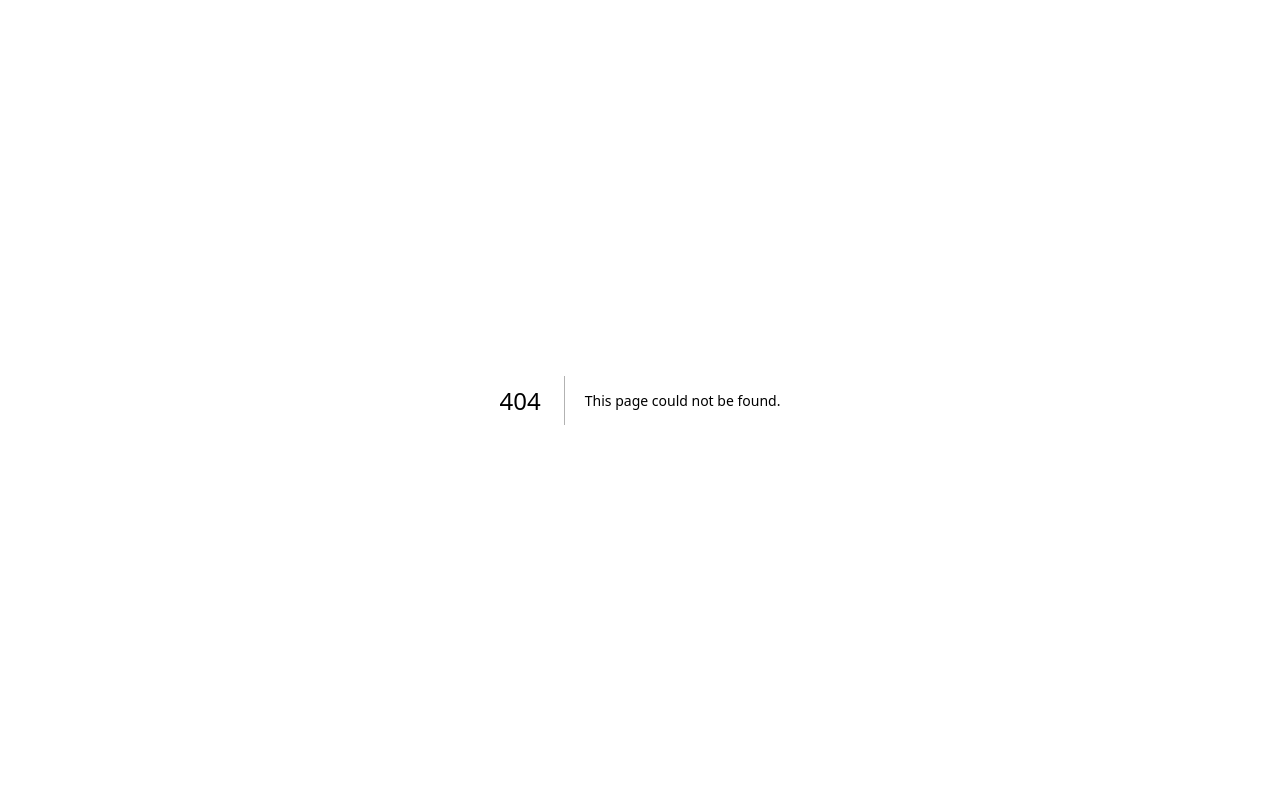
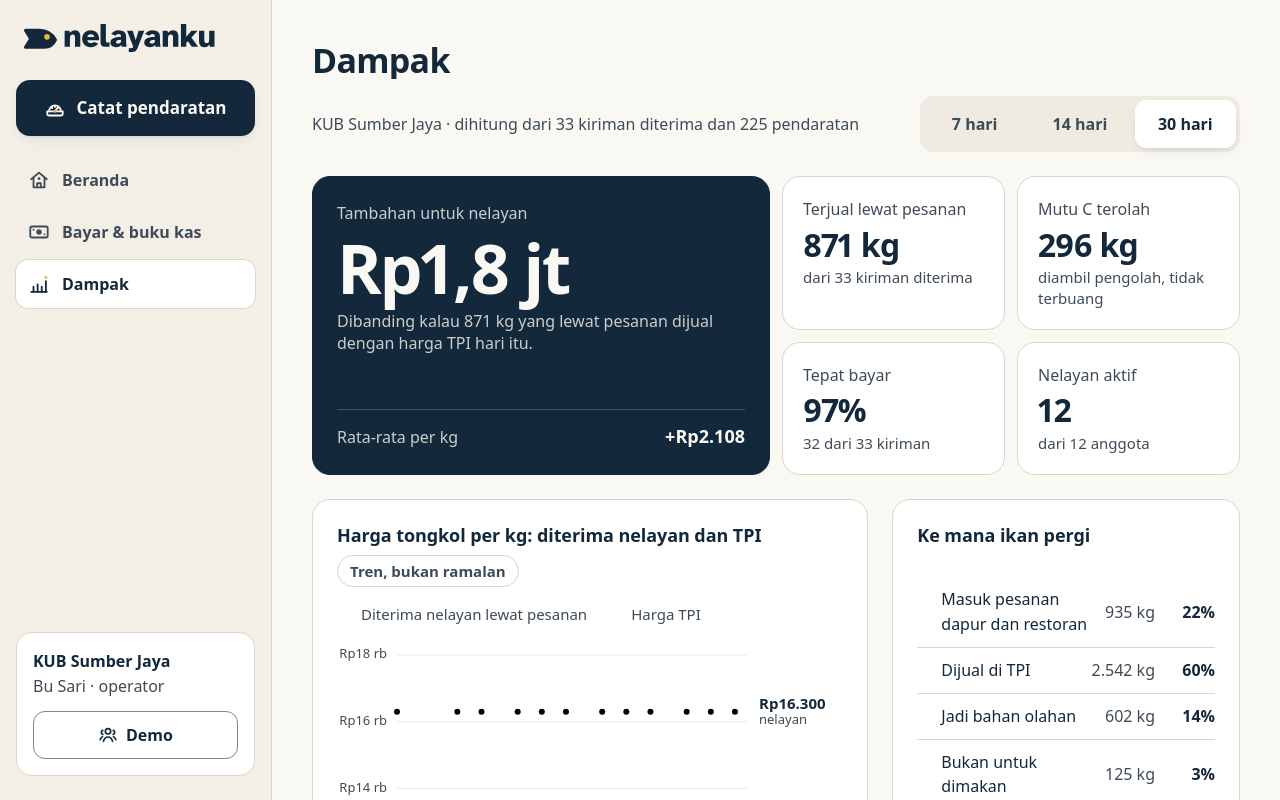
Before and after one commit to astrorehan/nelayanku, a Next.js app: page /kub/dampak in a window 1280 px wide. Before the commit this address had no page. Shown: the top 800 px of the page. Built offline with nearby package versions, Linux system fonts and the light colour scheme; a web font is replaced by a local one.

Commit message:
feat(dampak): halaman dampak dengan angka utama dan rentang waktu

```diff
--- /dev/null
+++ b/src/app/kub/dampak/page.tsx
@@ -0,0 +1,8 @@
+import type { Metadata } from "next";
+import { ImpactView } from "@/components/impact/impact-view";
+
+export const metadata: Metadata = { title: "Dampak" };
+
+export default function ImpactPage() {
+  return <ImpactView />;
+}
--- /dev/null
+++ b/src/components/impact/impact-view.tsx
@@ -0,0 +1,93 @@
+"use client";
+
+import { useState, type ReactNode } from "react";
+import { OperatorTopBar } from "@/components/operator/operator-shell";
+import { Segmented } from "@/components/ui/choices";
+import { Card, Pill, SourceNote } from "@/components/ui/surface";
+import { useDemoDatabase, useDemoNow } from "@/data/demo-data-provider";
+import { addDays, localDateOf } from "@/data/demo-clock";
+import { impactMetrics } from "@/data/queries/impact";
+import { formatKg, formatNumber, formatPercent, formatRupiah, formatRupiahCompact } from "@/lib/format";
+import { DestinationSplit } from "./destination-split";
+import { PriceTrendChart } from "./price-trend-chart";
+
+type RangeDays = "7" | "14" | "30";
+
+const RANGE_OPTIONS: Array<{ value: RangeDays; title: string }> = [
+  { value: "7", title: "7 hari" },
+  { value: "14", title: "14 hari" },
+  { value: "30", title: "30 hari" },
+];
+
+function StatTile({ label, value, note }: { label: string; value: ReactNode; note: string }) {
+  return (
+    <Card className="flex flex-col gap-1.5 p-4 sm:p-5">
+      <span className="text-ink-2">{label}</span>
+      <span className="type-figure-stat">{value}</span>
+      <span className="text-[0.9375rem] leading-snug text-ink-2">{note}</span>
+    </Card>
+  );
+}
+
+export function ImpactView() {
+  const db = useDemoDatabase();
+  const now = useDemoNow();
+  const [rangeDays, setRangeDays] = useState<RangeDays>("30");
+  const toDate = localDateOf(now);
+  const metrics = impactMetrics(db, { fromDate: addDays(toDate, -(Number(rangeDays) - 1)), toDate });
+  const { onTimePayments, activeFishers } = metrics;
+
+  return (
+    <>
+      <OperatorTopBar title="Dampak" subtitle={<span className="lg:hidden">{db.kub.name}</span>} />
+      <main className="mx-auto flex w-full max-w-6xl flex-col gap-6 px-4 pb-8 pt-4 sm:px-6 lg:px-10 lg:pt-0">
+        <div className="flex flex-wrap items-center justify-between gap-3">
+          <p className="text-ink-2">
+            {db.kub.name} · dihitung dari {formatNumber(metrics.deliveredBatchCount)} kiriman diterima dan {formatNumber(metrics.landingCount)} pendaratan
+          </p>
+          <Segmented label="Rentang waktu" value={rangeDays} onChange={setRangeDays} options={RANGE_OPTIONS} className="w-full sm:w-80" />
+        </div>
+
+        <section aria-label="Angka utama" className="grid grid-cols-2 gap-3 lg:grid-cols-4">
+          <Card tone="ink" className="col-span-2 flex flex-col gap-2 p-5 sm:p-6 lg:row-span-2">
+            <span className="text-paper/80">Tambahan untuk nelayan</span>
+            <span className="type-figure-hero text-paper">{formatRupiahCompact(metrics.extraIncomeVsPortPrice)}</span>
+            <span className="leading-snug text-paper/80">
+              Dibanding kalau {formatKg(metrics.kgSoldViaOrders)} yang lewat pesanan dijual dengan harga TPI hari itu.
+            </span>
+            {metrics.kgSoldViaOrders > 0 && (
+              <span className="mt-auto flex items-baseline justify-between gap-3 border-t border-paper/20 pt-3 text-paper/80">
+                Rata-rata per kg
+                <b className="tabular text-lg text-paper">+{formatRupiah(Math.round(metrics.extraIncomeVsPortPrice / metrics.kgSoldViaOrders))}</b>
+              </span>
+            )}
+          </Card>
+          <StatTile label="Terjual lewat pesanan" value={formatKg(metrics.kgSoldViaOrders)} note={`dari ${formatNumber(metrics.deliveredBatchCount)} kiriman diterima`} />
+          <StatTile label="Mutu C terolah" value={formatKg(metrics.processedKg)} note="diambil pengolah, tidak terbuang" />
+          <StatTile
+            label="Tepat bayar"
+            value={onTimePayments.total ? formatPercent(onTimePayments.onTime / onTimePayments.total) : "—"}
+            note={`${onTimePayments.onTime} dari ${onTimePayments.total} kiriman`}
+          />
+          <StatTile label="Nelayan aktif" value={formatNumber(activeFishers.active)} note={`dari ${activeFishers.total} anggota`} />
+        </section>
+
+        <div className="grid grid-cols-1 gap-6 lg:grid-cols-[minmax(0,1.6fr)_minmax(0,1fr)] lg:items-start">
+          <Card className="flex flex-col gap-4 p-4 sm:p-6">
+            <div className="flex flex-wrap items-start justify-between gap-2">
+              <h2 className="type-h3">Harga tongkol per kg: diterima nelayan dan TPI</h2>
+              <Pill tone="neutral">Tren, bukan ramalan</Pill>
+            </div>
+            <PriceTrendChart points={metrics.priceComparison} speciesName="Tongkol" />
+            <SourceNote simulated>TPI: PIPP KKP. Nelayan: transaksi KUB di demo ini. Titik hijau = hari ada kiriman tongkol diterima.</SourceNote>
+          </Card>
+          <Card className="flex flex-col gap-4 p-4 sm:p-6">
+            <h2 className="type-h3">Ke mana ikan pergi</h2>
+            <DestinationSplit destinationKg={metrics.destinationKg} />
+            <p className="text-[0.9375rem] leading-snug text-ink-2">Berat dari semua pendaratan yang sudah diberi tujuan di rentang ini.</p>
+          </Card>
+        </div>
+      </main>
+    </>
+  );
+}
```
